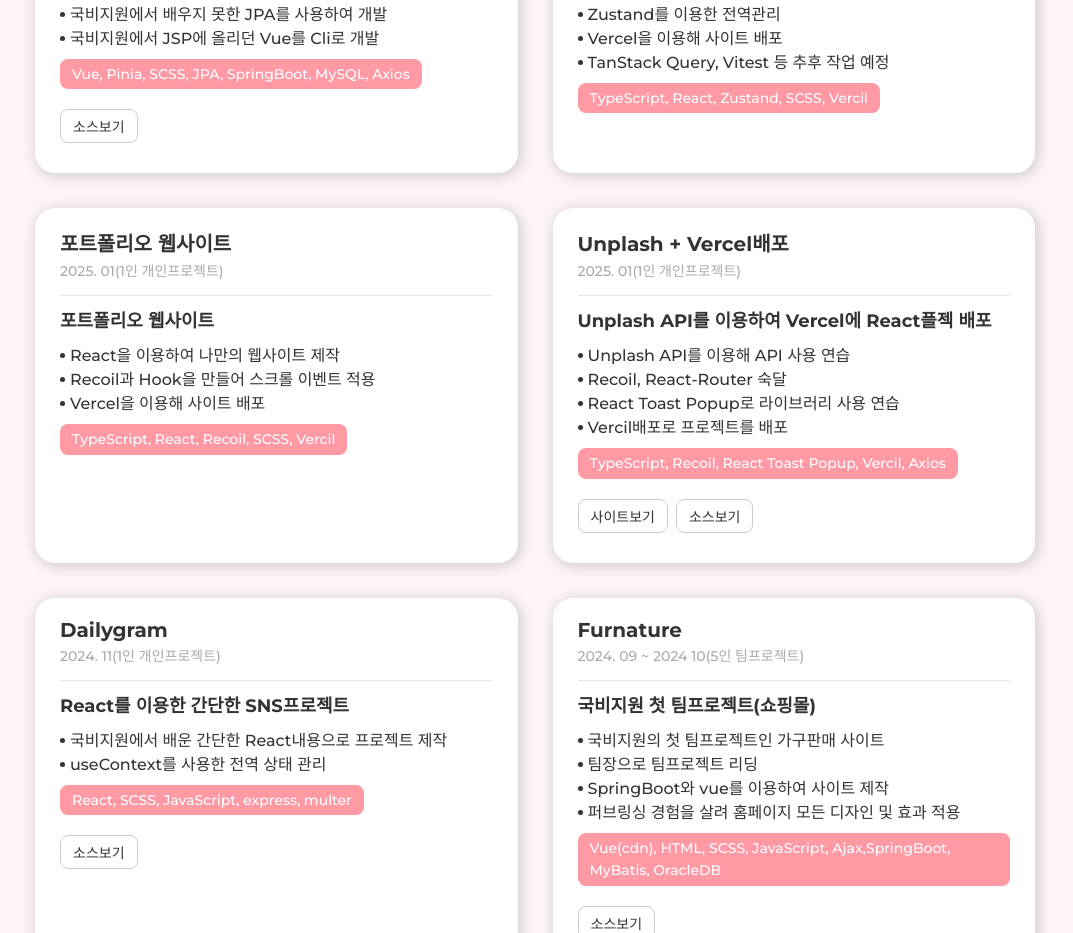
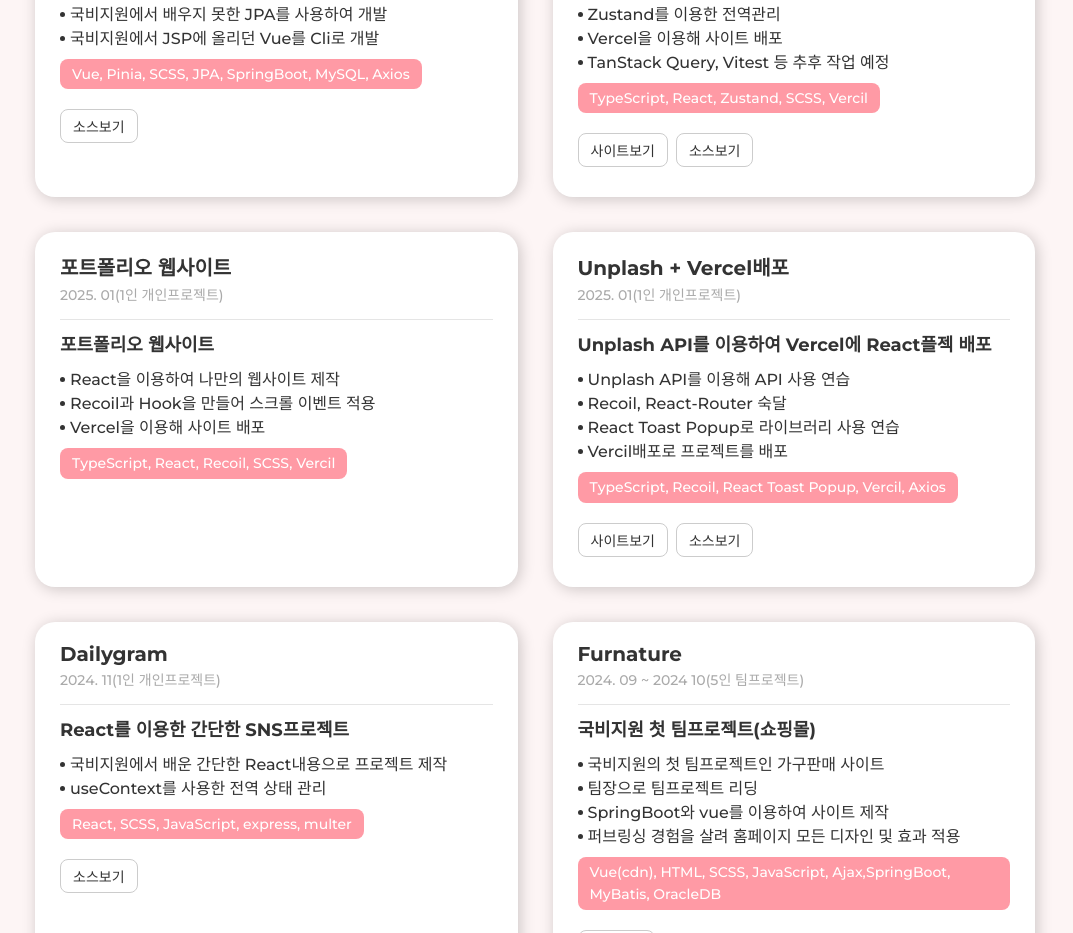
Before and after one commit to KTH8962/KTH-Portfolio, a React (Vite) app: page / in a window 1280 px wide. Shown: the part 3100-4033 px from the top of the page, without its empty margins (105-1178 px from the left). Built offline with nearby package versions, Linux system fonts and the light colour scheme; a web font is replaced by a local one.

Commit message:
사이트보기 추가

```diff
--- a/src/components/content/project/Project.tsx
+++ b/src/components/content/project/Project.tsx
@@ -64,6 +64,14 @@ function Project() {
               <p className={styles.project__info__skills}>
                 TypeScript, React, Zustand, SCSS, Vercil
               </p>
+            </div>
+            <div className={styles.project__links}>
+              <a href="https://free-api-gilt.vercel.app/" target="_blank">
+                사이트보기
+              </a>
+              <a href="https://github.com/KTH8962/free-api" target="_blank">
+                소스보기
+              </a>
             </div>
           </li>
           <li>
```
